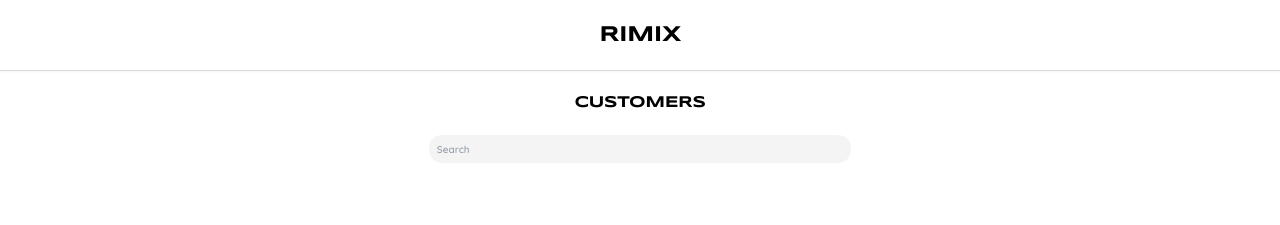
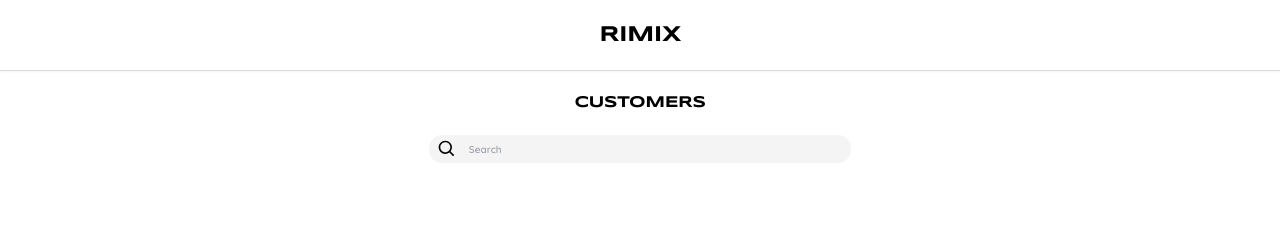
Before and after one commit to EngelbertTeh/Hair-Records-Management-System, a Next.js app: page /en/customers in a window 1280 px wide. Shown: the top 225 px of the page. Built offline with nearby package versions, Linux system fonts and the light colour scheme.

Commit message:
added search icon svg boxicon

```diff
--- a/src/app/en/customers/page.tsx
+++ b/src/app/en/customers/page.tsx
@@ -1,10 +1,11 @@
 import SearchBar from '@/components/card/SearchBar';
 import { Card, CardContent, CardHeader, CardTitle } from '@/components/ui/card';
-
 export default function CustomerList() {
   return (
     <div className="card-container parent gr3">
       <div className="card-container fc row-span-1">
+        <i className="bx bx-search" style={{ color: '#ff0000' }}></i>
+        <i className="bx bx-search"></i>
         <Card className="panel">
           <CardHeader>
             <CardTitle className="title ">RIMIX</CardTitle>
--- a/src/app/globals.css
+++ b/src/app/globals.css
@@ -1,7 +1,6 @@
 @tailwind base;
 @tailwind components;
 @tailwind utilities;
-
 /* @layer base {
   :root {
     --background: 0, 0%, 86%;
--- a/src/app/layout.tsx
+++ b/src/app/layout.tsx
@@ -1,11 +1,10 @@
-import type { Metadata } from 'next';
-
 import {
   quickSandRegular,
   quickSandSmBold,
   syncopateBold,
   syncopateRegular,
 } from '@/lib/fonts';
+import type { Metadata } from 'next';
 import './globals.css';
 
 export const metadata: Metadata = {
@@ -21,6 +20,9 @@
   //TODO: Understand NextFont
   return (
     <html lang="en">
+      <head>
+        <link rel="stylesheet" />
+      </head>
       <body
         className={`${syncopateRegular.variable} ${syncopateBold.variable} ${quickSandRegular.variable} ${quickSandSmBold.variable}  `}
       >
--- a/src/components/card/SearchBar/index.tsx
+++ b/src/components/card/SearchBar/index.tsx
@@ -1,6 +1,6 @@
 'use client';
+import Image from 'next/image';
 import React, { useState } from 'react';
-
 const SearchBar = ({ className }: { className?: string }) => {
   const [results, setResults] = useState<JSON | undefined>(undefined);
   const [searchTerm, setSearchTerm] = useState('');
@@ -23,6 +23,14 @@
 
   return (
     <form onSubmit={handleSubmit} className={`${className}`}>
+      <Image
+        className="bg-transparent mr-3"
+        src="/search.svg"
+        alt="Search icon"
+        width={20}
+        height={20}
+        priority
+      />
       <input
         id="search"
         type="text"
```
Also changed, not shown: public/search.svg (added), 1 other file (tests, documents, lock files or other folders).
